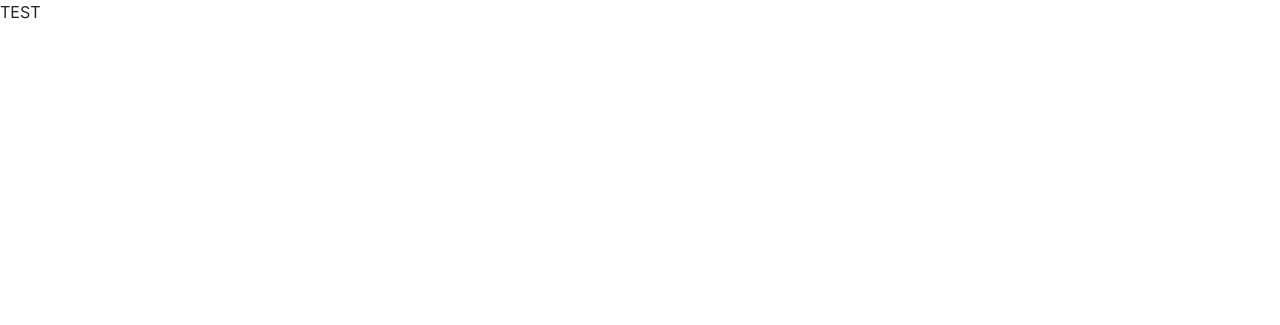
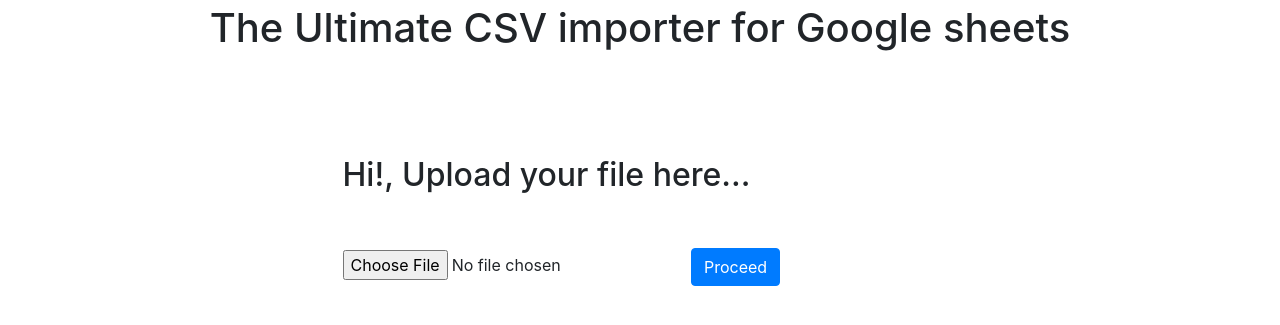
Before and after one commit to ABHINAVstar05/CSV-to-sheet-importer, a Django app: page /the_app/ in a window 1280 px wide. Before the commit the part shown is almost empty. Shown: the top 325 px of the page. Run offline with Django 4.2, Linux system fonts and the light colour scheme.

Commit message:
Created basic HTML template to upload .csv files

```diff
--- a/csv_to_sheet_importer/the_app/templates/upload_csv.html
+++ b/csv_to_sheet_importer/the_app/templates/upload_csv.html
@@ -4,7 +4,7 @@
 <!-- Head starts -->
 {% block headcontent %}
 
-<title>Convert CSV to Google sheet</title>
+<title>Import CSV data to Google sheet</title>
 
 {% endblock %}
 <!-- Head ends -->
@@ -13,7 +13,39 @@
 <!-- Body starts -->
 {% block bodycontent %}
 
-<p>TEST</p>
+<h1 class="text-center pt-1">The Ultimate CSV importer for Google sheets</h1>
+
+
+<div class="row">
+
+    <div class="mx-auto col-10 col-md-8 col-lg-6">
+
+        <form class="container mt-5 pt-5" method="post" enctype="multipart/form-data">
+
+            <h2>Hi!, Upload your file here...</h2>
+
+            {% csrf_token %}
+
+            {% if error %}
+                <div class="alert alert-danger" role="alert">
+                  <b>{{error}}</b>
+                </div>
+            {% endif %}
+
+            <input type="file" accept=".csv" name="file" class="mt-5">
+
+            <button type="submit" class="btn btn-primary">Proceed</button>
+
+        </form>
+
+    </div>
+
+</div>
+
+
+
+
+
 
 {% endblock %}
 <!-- Body ends -->
```
